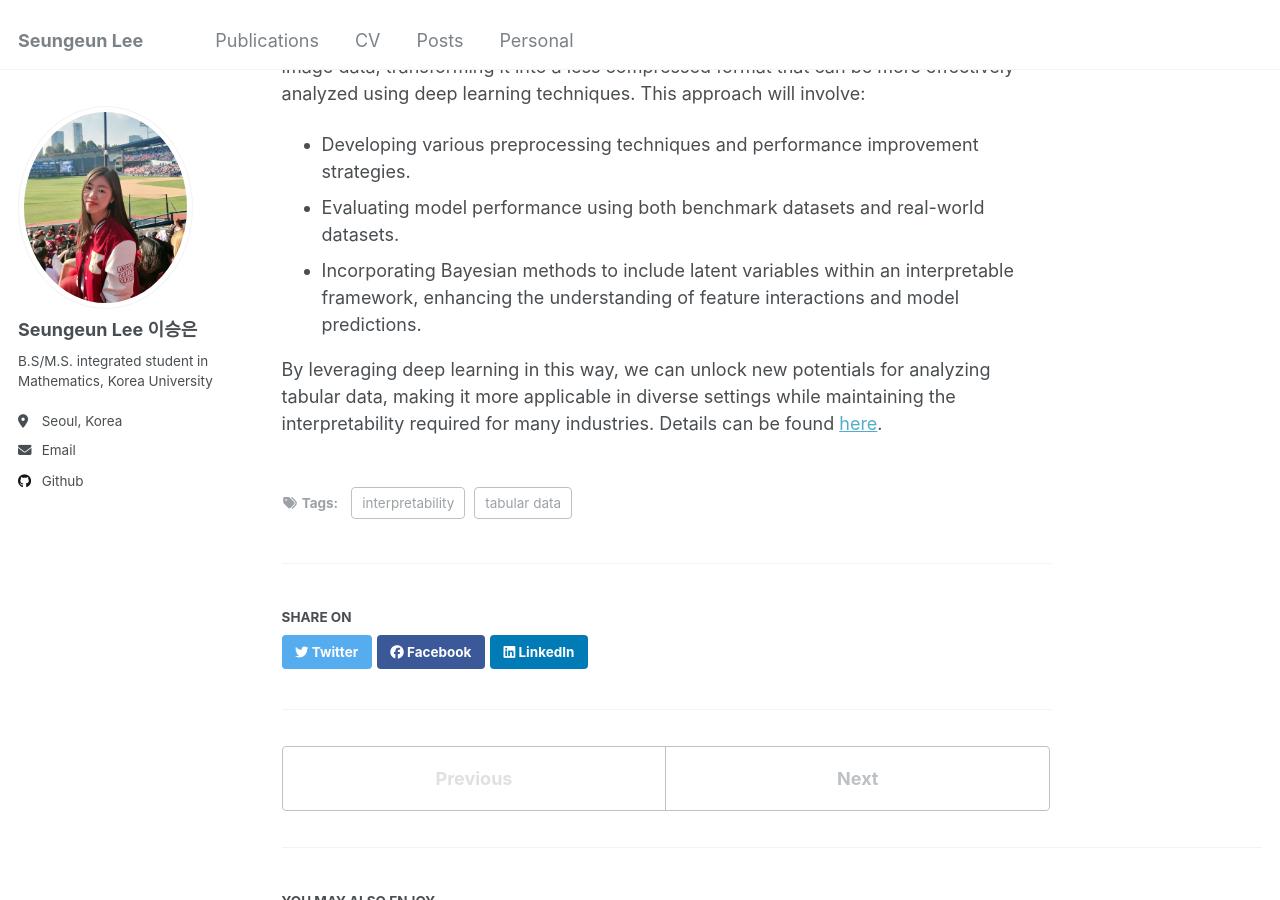
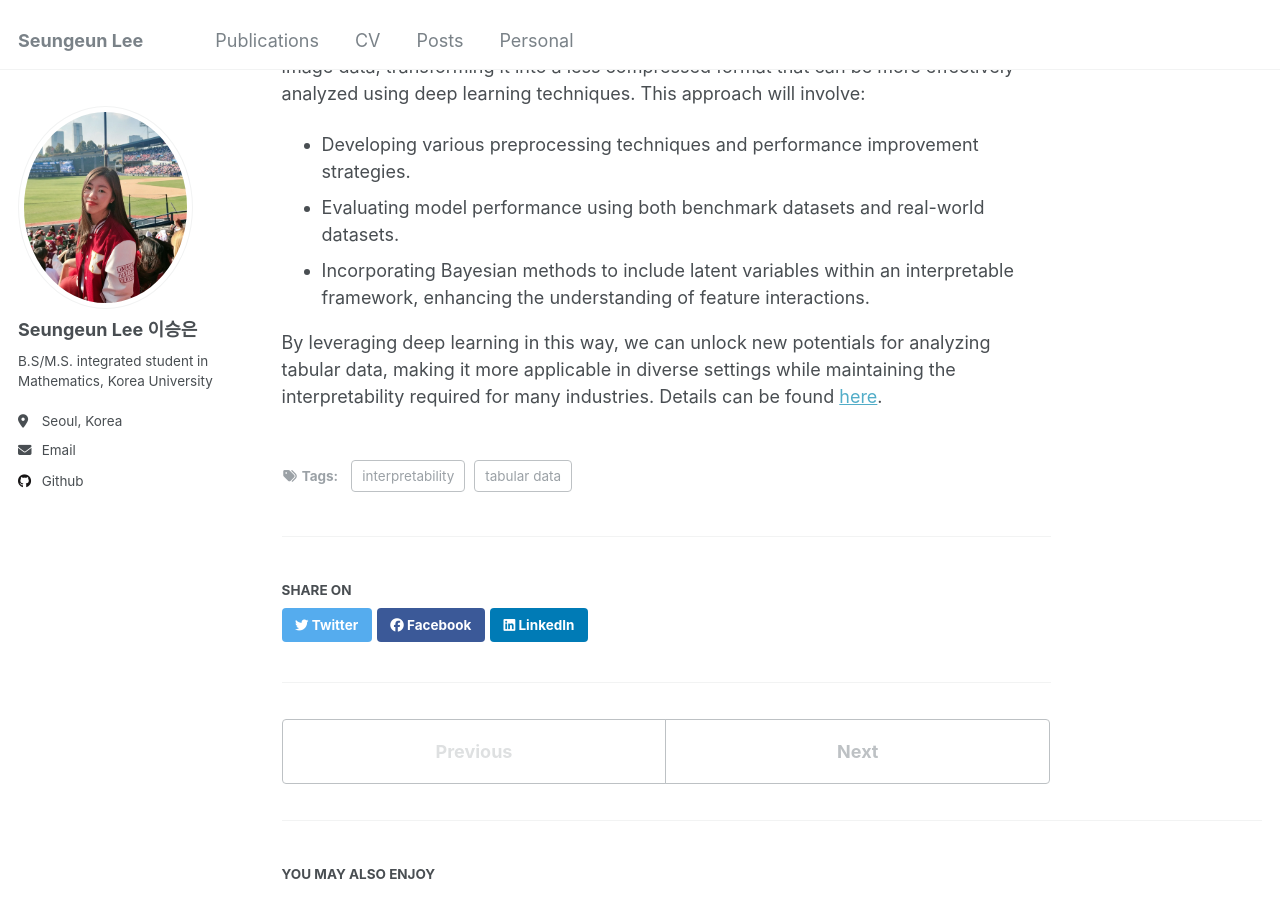
Before and after one commit to duneag2/duneag2.github.io, a Jekyll site: the page built from _posts/2024-10-08-blog-post-1.md, in a window 1280 px wide and 900 px high, scrolled down 1592 px. Built offline with Jekyll 4.4.1, drawn with Linux system fonts in a browser that asks for light colours.

Commit message:
Update 2024-10-08-blog-post-1.md

```diff
--- a/_posts/2024-10-08-blog-post-1.md
+++ b/_posts/2024-10-08-blog-post-1.md
@@ -35,7 +35,7 @@ To address these challenges, I propose an innovative strategy: mapping tabular d
 
 - Developing various preprocessing techniques and performance improvement strategies.
 - Evaluating model performance using both benchmark datasets and real-world datasets.
-- Incorporating Bayesian methods to include latent variables within an interpretable framework, enhancing the understanding of feature interactions and model predictions.
+- Incorporating Bayesian methods to include latent variables within an interpretable framework, enhancing the understanding of feature interactions.
 
 By leveraging deep learning in this way, we can unlock new potentials for analyzing tabular data, making it more applicable in diverse settings while maintaining the interpretability required for many industries.
 Details can be found [here](https://drive.google.com/file/d/1ZzIx2gUGPoWy8-lXPiDz2DnBsWADgVog/view?usp=sharing).
```
